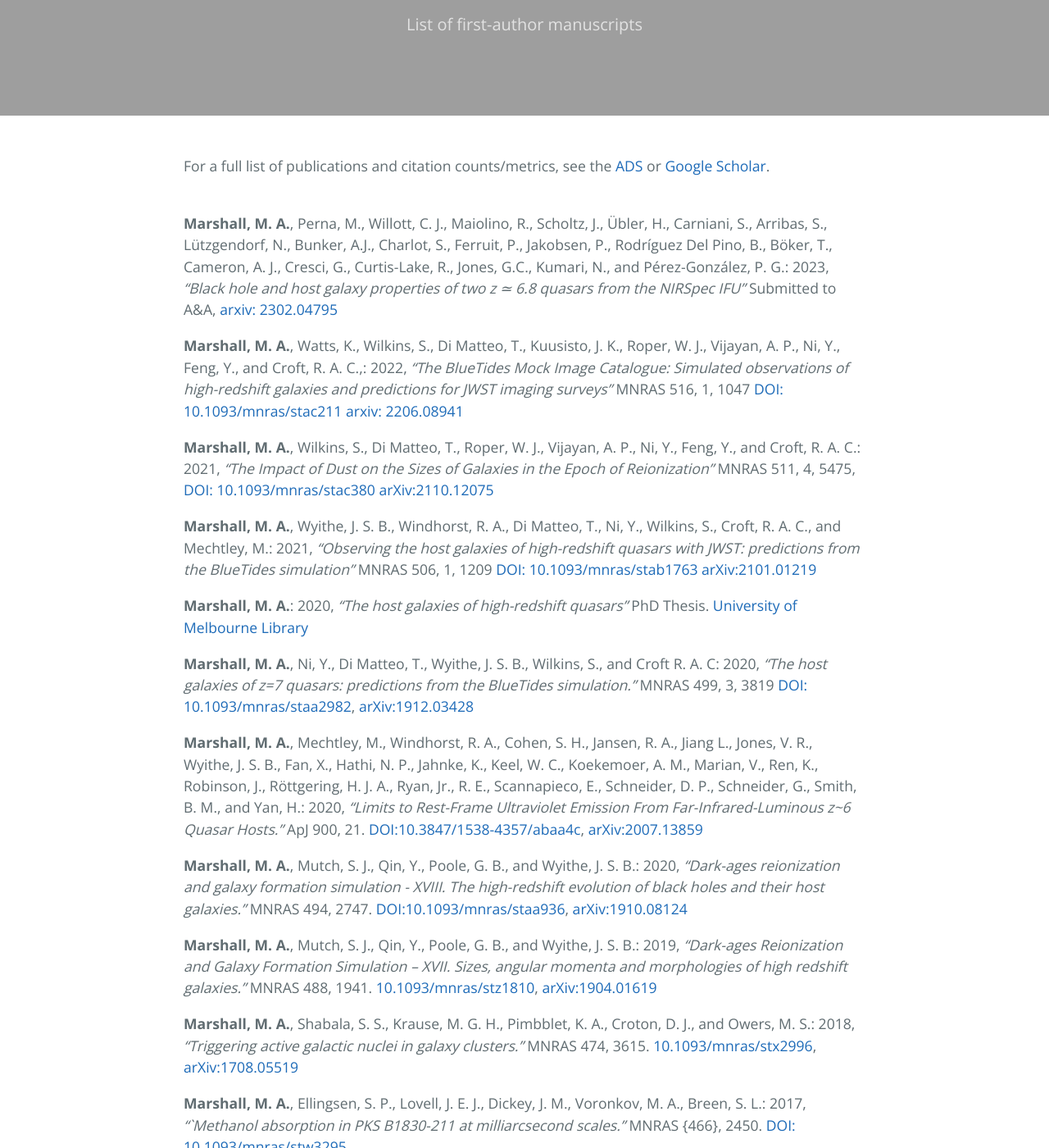
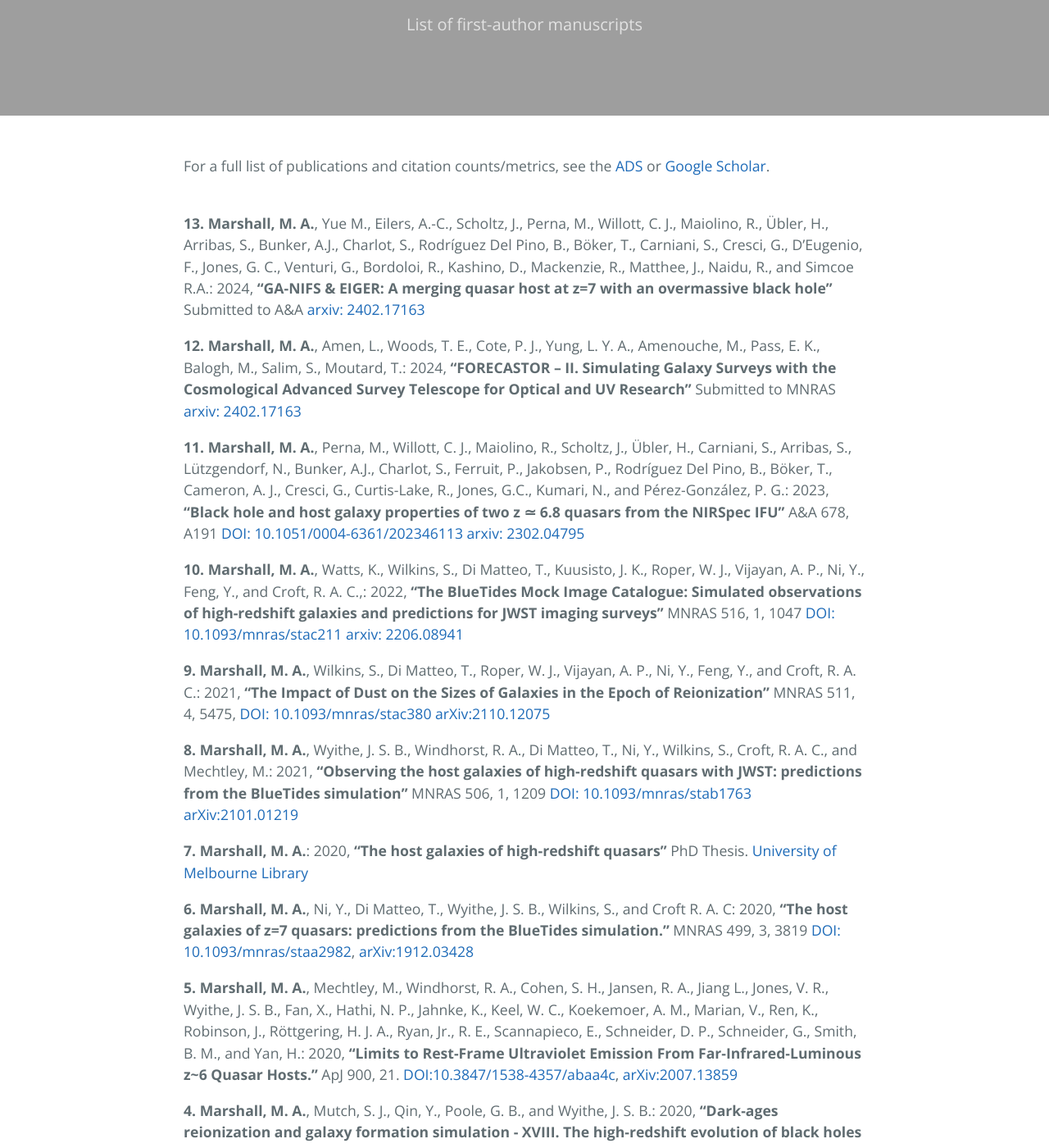
Before and after one commit to madelinemarshall/madelinemarshall.github.io, a Jekyll site: the page built from publications.md, in a window 1280 px wide and 1400 px high, scrolled down 200 px. Shown: the whole window at 82% size. Built offline with Jekyll 4.4.1, drawn with Linux system fonts in a browser that asks for light colours; some of the changed text lies outside the part shown.

Commit message:
Update publications.md

```diff
--- a/publications.md
+++ b/publications.md
@@ -10,31 +10,36 @@ For a full list of publications and citation counts/metrics, see the [ADS](https
 <br>
 <br>
 
-**Marshall, M. A.**, Perna, M., Willott, C. J., Maiolino, R., Scholtz, J., Übler, H., Carniani, S., Arribas, S., Lützgendorf, N., Bunker, A.J., Charlot, S., Ferruit, P., Jakobsen, P., Rodríguez Del Pino, B., Böker, T., Cameron, A. J., Cresci, G., Curtis-Lake, R., Jones, G.C., Kumari, N., and Pérez-González, P. G.: 2023, *"Black hole and host galaxy properties of two z ≃
- 6.8 quasars from the NIRSpec IFU"* Submitted to A&A, [arxiv: 2302.04795](https://arxiv.org/abs/2302.04795)
+**13. Marshall, M. A.**, Yue M., Eilers, A.-C., Scholtz, J., Perna, M., Willott, C. J., Maiolino, R., Übler, H., Arribas, S., Bunker, A.J., Charlot, S., Rodríguez Del Pino, B., Böker, T., Carniani, S., Cresci, G., D’Eugenio, F., Jones, G. C., Venturi, G., Bordoloi, R., Kashino, D., Mackenzie, R., Matthee, J., Naidu, R., and Simcoe R.A.: 2024, **"GA-NIFS & EIGER: A merging quasar host at z=7 with an overmassive black hole"** Submitted to A&A [arxiv: 2402.17163](https://arxiv.org/abs/2402.17163)
 
-**Marshall, M. A.**, Watts, K., Wilkins, S., Di Matteo, T., Kuusisto, J. K., Roper, W. J., Vijayan, A. P., Ni, Y., Feng, Y., and Croft, R. A. C.,: 2022, *"The BlueTides Mock Image Catalogue: Simulated observations of high-redshift galaxies and predictions for JWST imaging surveys"* MNRAS 516, 1, 1047 [DOI: 10.1093/mnras/stac211](https://doi.org/10.1093/mnras/stac2111) [arxiv: 2206.08941](https://arxiv.org/abs/2206.08941)
+**12. Marshall, M. A.**, Amen, L., Woods, T. E., Cote, P. J., Yung, L. Y. A., Amenouche, M., Pass, E. K., Balogh, M., Salim, S., Moutard, T.: 2024,
+**"FORECASTOR -- II. Simulating Galaxy Surveys with the Cosmological Advanced Survey Telescope for Optical and UV Research"** Submitted to MNRAS [arxiv: 2402.17163](https://arxiv.org/abs/2402.17163)
 
-**Marshall, M. A.**, Wilkins, S., Di Matteo, T., Roper, W. J., Vijayan, A. P., Ni, Y., Feng, Y., and Croft, R. A. C.: 2021, *"The Impact of Dust on the Sizes of Galaxies in the Epoch of Reionization"* MNRAS 511, 4,  5475, [DOI: 10.1093/mnras/stac380](https://doi.org/10.1093/mnras/stac380) [arXiv:2110.12075](https://arxiv.org/abs/2110.12075)
+**11. Marshall, M. A.**, Perna, M., Willott, C. J., Maiolino, R., Scholtz, J., Übler, H., Carniani, S., Arribas, S., Lützgendorf, N., Bunker, A.J., Charlot, S., Ferruit, P., Jakobsen, P., Rodríguez Del Pino, B., Böker, T., Cameron, A. J., Cresci, G., Curtis-Lake, R., Jones, G.C., Kumari, N., and Pérez-González, P. G.: 2023, **"Black hole and host galaxy properties of two z ≃
+ 6.8 quasars from the NIRSpec IFU"** A&A 678, A191 [DOI: 10.1051/0004-6361/202346113](https://doi.org/10.1051/0004-6361/202346113) [arxiv: 2302.04795](https://arxiv.org/abs/2302.04795)
 
-**Marshall, M. A.**, Wyithe, J. S. B., Windhorst, R. A., Di Matteo, T., Ni, Y., Wilkins, S., Croft, R. A. C., and Mechtley, M.: 2021, *"Observing the host galaxies of high-redshift quasars with JWST: predictions from the BlueTides simulation"* MNRAS 506, 1, 1209 [DOI: 10.1093/mnras/stab1763](https://doi.org/10.1093/mnras/stab1763) [arXiv:2101.01219](https://arxiv.org/abs/2101.01219)
+**10. Marshall, M. A.**, Watts, K., Wilkins, S., Di Matteo, T., Kuusisto, J. K., Roper, W. J., Vijayan, A. P., Ni, Y., Feng, Y., and Croft, R. A. C.,: 2022, **"The BlueTides Mock Image Catalogue: Simulated observations of high-redshift galaxies and predictions for JWST imaging surveys"** MNRAS 516, 1, 1047 [DOI: 10.1093/mnras/stac211](https://doi.org/10.1093/mnras/stac2111) [arxiv: 2206.08941](https://arxiv.org/abs/2206.08941)
 
-**Marshall, M. A.**: 2020, *"The host galaxies of high-redshift quasars"* PhD Thesis. [University of Melbourne Library](http://hdl.handle.net/11343/245491)
+**9. Marshall, M. A.**, Wilkins, S., Di Matteo, T., Roper, W. J., Vijayan, A. P., Ni, Y., Feng, Y., and Croft, R. A. C.: 2021, **"The Impact of Dust on the Sizes of Galaxies in the Epoch of Reionization"** MNRAS 511, 4,  5475, [DOI: 10.1093/mnras/stac380](https://doi.org/10.1093/mnras/stac380) [arXiv:2110.12075](https://arxiv.org/abs/2110.12075)
 
-**Marshall, M. A.**, Ni, Y., Di Matteo, T., Wyithe, J. S. B., Wilkins, S., and Croft R. A. C: 2020, *"The host galaxies of z=7 quasars: predictions from the BlueTides simulation."* MNRAS 499, 3, 3819 [DOI: 10.1093/mnras/staa2982](https://doi.org/10.1093/mnras/staa2982), [arXiv:1912.03428](https://arxiv.org/abs/1912.03428)
+**8. Marshall, M. A.**, Wyithe, J. S. B., Windhorst, R. A., Di Matteo, T., Ni, Y., Wilkins, S., Croft, R. A. C., and Mechtley, M.: 2021, **"Observing the host galaxies of high-redshift quasars with JWST: predictions from the BlueTides simulation"** MNRAS 506, 1, 1209 [DOI: 10.1093/mnras/stab1763](https://doi.org/10.1093/mnras/stab1763) [arXiv:2101.01219](https://arxiv.org/abs/2101.01219)
 
-**Marshall, M. A.**, Mechtley, M., Windhorst, R. A., Cohen, S. H., Jansen, R. A., Jiang L., Jones, V. R., Wyithe, J. S. B.,  Fan, X., Hathi, N. P., Jahnke, K.,  Keel, W. C., Koekemoer, A. M.,  Marian, V.,  Ren, K., Robinson, J., Röttgering, H. J. A., Ryan, Jr., R. E., Scannapieco, E., Schneider, D. P.,  Schneider, G.,  Smith, B. M., and Yan, H.: 2020, *"Limits to Rest-Frame Ultraviolet Emission From Far-Infrared-Luminous z~6 Quasar Hosts."* ApJ 900, 21. [DOI:10.3847/1538-4357/abaa4c](https://doi.org/10.3847/1538-4357/abaa4c), [arXiv:2007.13859](https://arxiv.org/abs/2007.13859)
+**7. Marshall, M. A.**: 2020, **"The host galaxies of high-redshift quasars"** PhD Thesis. [University of Melbourne Library](http://hdl.handle.net/11343/245491)
 
-**Marshall, M. A.**, Mutch, S. J., Qin, Y., Poole, G. B., and Wyithe, J. S. B.: 2020, *"Dark-ages reionization and galaxy formation simulation - XVIII. The
- high-redshift evolution of black holes and their host galaxies."*  MNRAS 494, 2747. [DOI:10.1093/mnras/staa936](https://doi.org/10.1093/mnras/staa936), [arXiv:1910.08124](https://arxiv.org/abs/1910.08124)
+**6. Marshall, M. A.**, Ni, Y., Di Matteo, T., Wyithe, J. S. B., Wilkins, S., and Croft R. A. C: 2020, **"The host galaxies of z=7 quasars: predictions from the BlueTides simulation."** MNRAS 499, 3, 3819 [DOI: 10.1093/mnras/staa2982](https://doi.org/10.1093/mnras/staa2982), [arXiv:1912.03428](https://arxiv.org/abs/1912.03428)
 
-**Marshall, M. A.**, Mutch, S. J., Qin, Y., Poole, G. B., and Wyithe, J. S. B.: 2019, *"Dark-ages Reionization and Galaxy Formation Simulation – XVII. Sizes, angular momenta and morphologies of high redshift galaxies."*  MNRAS 488, 1941.
+**5. Marshall, M. A.**, Mechtley, M., Windhorst, R. A., Cohen, S. H., Jansen, R. A., Jiang L., Jones, V. R., Wyithe, J. S. B.,  Fan, X., Hathi, N. P., Jahnke, K.,  Keel, W. C., Koekemoer, A. M.,  Marian, V.,  Ren, K., Robinson, J., Röttgering, H. J. A., Ryan, Jr., R. E., Scannapieco, E., Schneider, D. P.,  Schneider, G.,  Smith, B. M., and Yan, H.: 2020, **"Limits to Rest-Frame Ultraviolet Emission From Far-Infrared-Luminous z~6 Quasar Hosts."** ApJ 900, 21. [DOI:10.3847/1538-4357/abaa4c](https://doi.org/10.3847/1538-4357/abaa4c), [arXiv:2007.13859](https://arxiv.org/abs/2007.13859)
+
+**4. Marshall, M. A.**, Mutch, S. J., Qin, Y., Poole, G. B., and Wyithe, J. S. B.: 2020, **"Dark-ages reionization and galaxy formation simulation - XVIII. The
+ high-redshift evolution of black holes and their host galaxies."**  MNRAS 494, 2747. [DOI:10.1093/mnras/staa936](https://doi.org/10.1093/mnras/staa936), [arXiv:1910.08124](https://arxiv.org/abs/1910.08124)
+
+**3. Marshall, M. A.**, Mutch, S. J., Qin, Y., Poole, G. B., and Wyithe, J. S. B.: 2019, **"Dark-ages Reionization and Galaxy Formation Simulation – XVII. Sizes, angular momenta and morphologies of high redshift galaxies."**  MNRAS 488, 1941.
 [10.1093/mnras/stz1810](https://doi.org/10.1093/mnras/stz1810), [arXiv:1904.01619](https://arxiv.org/abs/1904.01619)
 
-**Marshall, M. A.**, Shabala, S. S., Krause, M. G. H., Pimbblet, K. A., Croton, D. J., and Owers, M. S.: 2018, *"Triggering active galactic nuclei in galaxy clusters."*  MNRAS 474, 3615.
+**2. Marshall, M. A.**, Shabala, S. S., Krause, M. G. H., Pimbblet, K. A., Croton, D. J., and Owers, M. S.: 2018, **"Triggering active galactic nuclei in galaxy clusters."**  MNRAS 474, 3615.
 [10.1093/mnras/stx2996](https://doi.org/10.1093/mnras/stx2996), [arXiv:1708.05519](https://arxiv.org/abs/1708.05519)
 
-**Marshall, M. A.**, Ellingsen, S. P., Lovell, J. E. J., Dickey, J. M., Voronkov, M. A., Breen, S. L.: 2017, *"`Methanol absorption in PKS B1830-211 at milliarcsecond scales."* MNRAS {466}, 2450.
+**1. Marshall, M. A.**, Ellingsen, S. P., Lovell, J. E. J., Dickey, J. M., Voronkov, M. A., Breen, S. L.: 2017, **"`Methanol absorption in PKS B1830-211 at milliarcsecond scales."** MNRAS {466}, 2450.
 [DOI: 10.1093/mnras/stw3295](https://doi.org/10.1093/mnras/stw3295).
 
 
```
